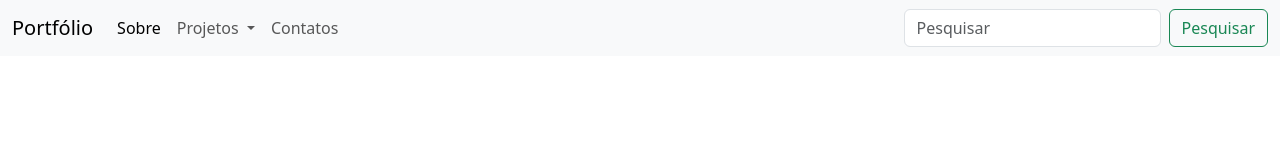
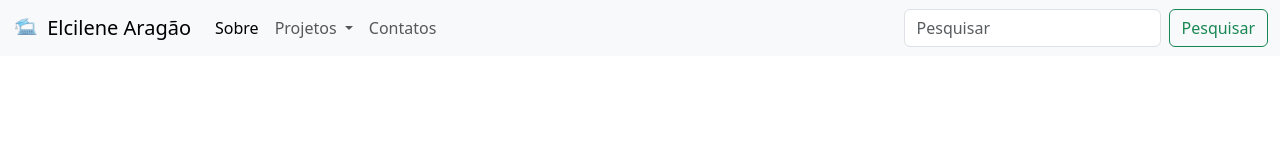
Before and after one commit to lene1109/Elcilene, a plain HTML site: page index.html in a window 1280 px wide. Drawn offline with Linux system fonts and the light colour scheme.

Commit message:
Atualizando

```diff
--- a/index.html
+++ b/index.html
@@ -8,9 +8,14 @@
 
   </head>
   <body>
+    <!--Barra de Navegação-->
     <nav class="navbar navbar-expand-lg bg-body-tertiary">
       <div class="container-fluid">
-        <a class="navbar-brand" href="#">Portfólio</a>
+
+          <a class="navbar-brand" href="#">
+            <img src="Imagens/icone.ico" alt="Logo" width="30" height="24" class="d-inline-block align-text-top">
+            Elcilene Aragão
+          </a>
         <button class="navbar-toggler" type="button" data-bs-toggle="collapse" data-bs-target="#navbarSupportedContent" aria-controls="navbarSupportedContent" aria-expanded="false" aria-label="Toggle navigation">
           <span class="navbar-toggler-icon"></span>
         </button>
```
Also changed, not shown: Imagens/icone.ico (added).
